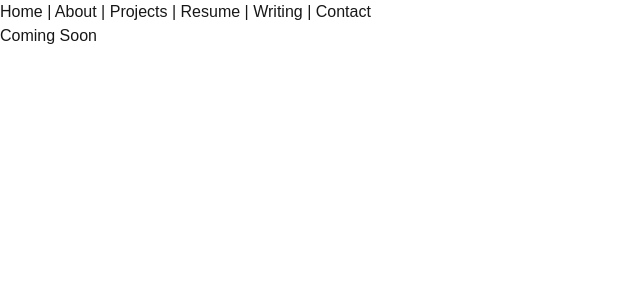
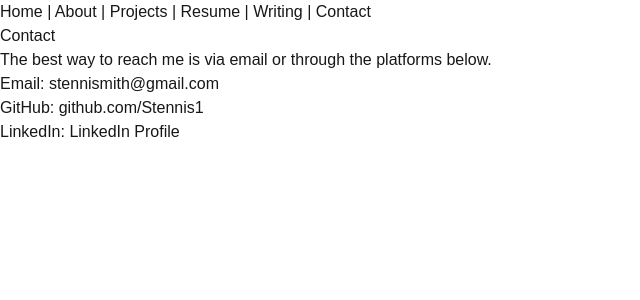
Before and after one commit to Stennis1/stennis-portfolio, a Next.js app: page /contact in a window 1280 px wide. Shown: the top 300 px of the page, without its empty margins (0-640 px from the left). Built offline with nearby package versions, Linux system fonts and the light colour scheme.

Commit message:
chore: update resume and contact pages for portfolio

```diff
--- a/app/contact/page.tsx
+++ b/app/contact/page.tsx
@@ -1,7 +1,40 @@
-export default function Page() {
-    return (
-        <main>
-            <h1>Coming Soon</h1>
-        </main>
-    );
+export default function ContactPage() {
+  return (
+    <main>
+      <h1>Contact</h1>
+
+      <p>
+        The best way to reach me is via email or through the platforms below.
+      </p>
+
+      <ul>
+        <li>
+          Email:{" "}
+          <a href="mailto:stennismith@gmail.com">
+            stennismith@gmail.com
+          </a>
+        </li>
+        <li>
+          GitHub:{" "}
+          <a
+            href="https://github.com/Stennis1"
+            target="_blank"
+            rel="noopener noreferrer"
+          >
+            github.com/Stennis1
+          </a>
+        </li>
+        <li>
+          LinkedIn:{" "}
+          <a
+            href="https://www.linkedin.com/in/stennis-smith/"
+            target="_blank"
+            rel="noopener noreferrer"
+          >
+            LinkedIn Profile
+          </a>
+        </li>
+      </ul>
+    </main>
+  );
 }
--- a/app/resume/page.tsx
+++ b/app/resume/page.tsx
@@ -1,7 +1,21 @@
-export default function Page() {
-    return (
-        <main>
-            <h1>Coming Soon</h1>
-        </main>
-    );
+export default function ResumePage() {
+  return (
+    <main>
+      <h1>Resume</h1>
+
+      <p>
+        A concise summary of my background, projects, and technical experience.
+      </p>
+
+      <p>
+        <a
+          href="/Stennis_Smith_Resume.pdf"
+          target="_blank"
+          rel="noopener noreferrer"
+        >
+          Download Resume (PDF)
+        </a>
+      </p>
+    </main>
+  );
 }
```
